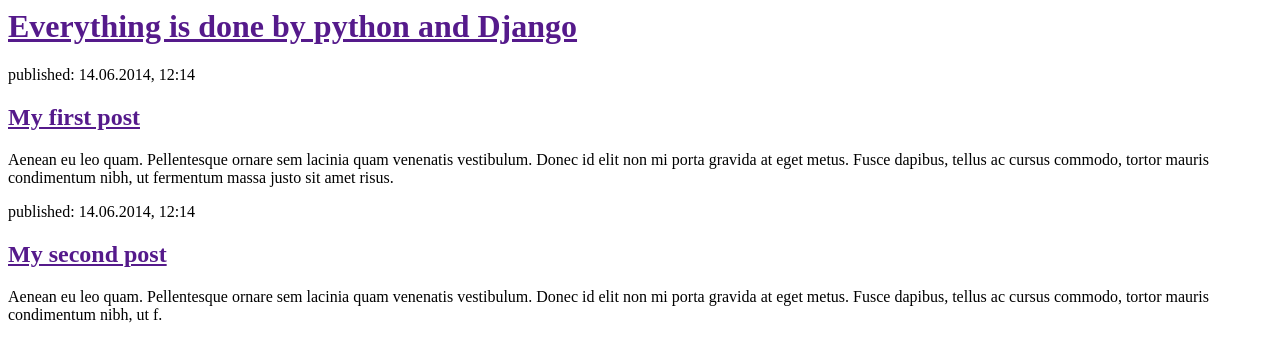
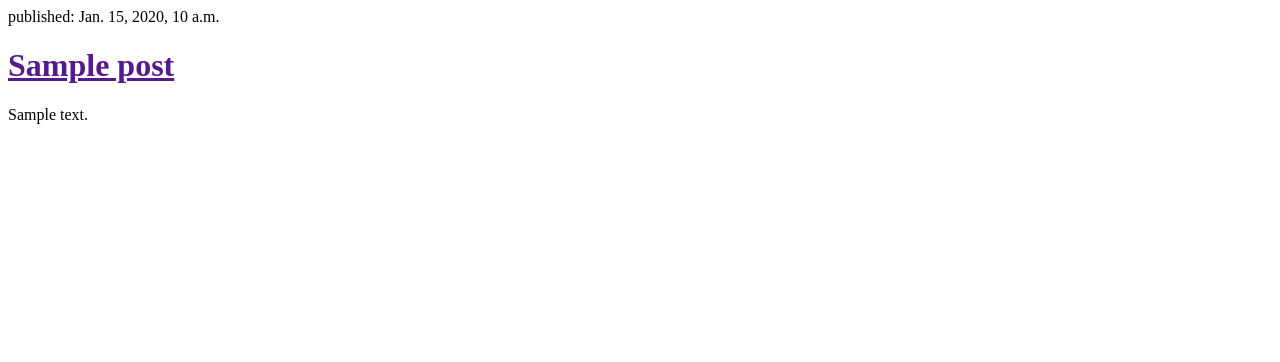
Before and after one commit to jervislam0911/My-First-Practise, a Django app: template mysite/blog/templates/blog/post_list.html in a window 1280 px wide. Shown: the top 362 px of the page. Run offline with Django 3.2, Linux system fonts and the light colour scheme; the template is opened without the code that fills it: values that come from a table or form of the project are taken from there, others are empty; tables that the repository leaves empty hold one stand-in row (values such as "Sample post").

Commit message:
Modified templates to display posts from database

```diff
--- a/mysite/blog/models.py
+++ b/mysite/blog/models.py
@@ -9,7 +9,7 @@
     publish_date = models.DateTimeField(blank=True, null=True)
 
     def publish(self):
-        self.published_date = timezone.now()
+        self.publish_date = timezone.now()
         self.save()
 
     def __str__(self):
--- a/mysite/blog/templates/blog/post_list.html
+++ b/mysite/blog/templates/blog/post_list.html
@@ -3,20 +3,12 @@
         <title>Welcome my Django blog</title>
     </head>
     <body>
-        <div>
-            <h1><a href="">Everything is done by python and Django</a></h1>
-        </div>
-
-        <div>
-            <p>published: 14.06.2014, 12:14</p>
-            <h2><a href="">My first post</a></h2>
-            <p>Aenean eu leo quam. Pellentesque ornare sem lacinia quam venenatis vestibulum. Donec id elit non mi porta gravida at eget metus. Fusce dapibus, tellus ac cursus commodo, tortor mauris condimentum nibh, ut fermentum massa justo sit amet risus.</p>
-        </div>
-
-        <div>
-            <p>published: 14.06.2014, 12:14</p>
-            <h2><a href="">My second post</a></h2>
-            <p>Aenean eu leo quam. Pellentesque ornare sem lacinia quam venenatis vestibulum. Donec id elit non mi porta gravida at eget metus. Fusce dapibus, tellus ac cursus commodo, tortor mauris condimentum nibh, ut f.</p>
-        </div>
+        {% for post in posts %}
+            <div>
+                <p>published: {{ post.publish_date }}</p>
+                <h1><a href="">{{ post.title }}</a></h1>
+                <p>{{ post.text|linebreaks }}</p>
+            </div>
+        {% endfor %}
     </body>
 </html>
--- a/mysite/blog/views.py
+++ b/mysite/blog/views.py
@@ -1,5 +1,8 @@
 from django.shortcuts import render
+from django.utils import timezone
+from .models import post
 
 # Create your views here.
 def post_list(request):
-    return render(request, 'blog/post_list.html', {})
+    posts = post.objects.filter(publish_date__lte=timezone.now()).order_by('publish_date')
+    return render(request, 'blog/post_list.html', {'posts': posts})
```
Also changed, not shown: 1 other file.
